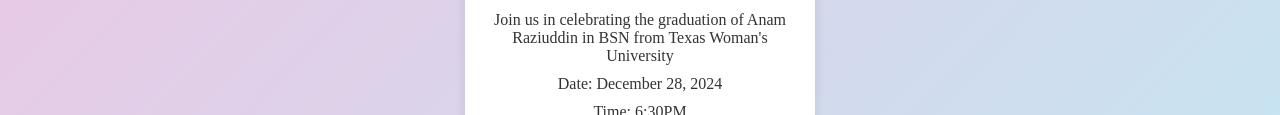
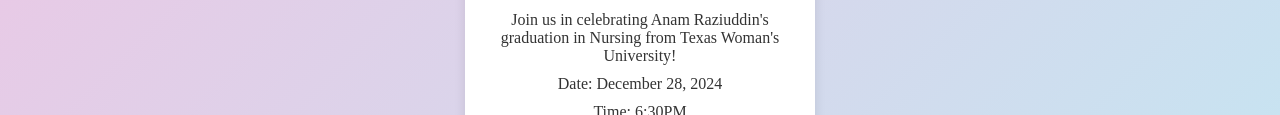
Before and after one commit to omer1203/graduation-rsvp, a website: page frontend/index.html in a window 1280 px wide. Shown: the part 515-630 px from the top of the page. Drawn offline with Linux system fonts and the light colour scheme; a web font is replaced by a local one.

Commit message:
Made some changes to the HTML file.

```diff
--- a/frontend/index.html
+++ b/frontend/index.html
@@ -14,7 +14,7 @@
     <div class="card"><!--card ocntainer which holds all of the invitation content-->
         <h1>Let's Celebrate Anam</h1>
         <img src="anampic.jpg" alt="Graduate Photo" class="graduate-photo"><!--for the image, alt jus creates a alternate text for accessibility and class is needed to apply styles in css file-->
-        <p>Join us in celebrating the graduation of Anam Raziuddin in BSN from Texas Woman's University</p>
+        <p>Join us in celebrating Anam Raziuddin's graduation in Nursing from Texas Woman's University!</p>
         <p>Date: December 28, 2024</p>
         <p>Time: 6:30PM</p>
 
```
Also changed, not shown: frontend/style.css (line endings or trailing spaces).
